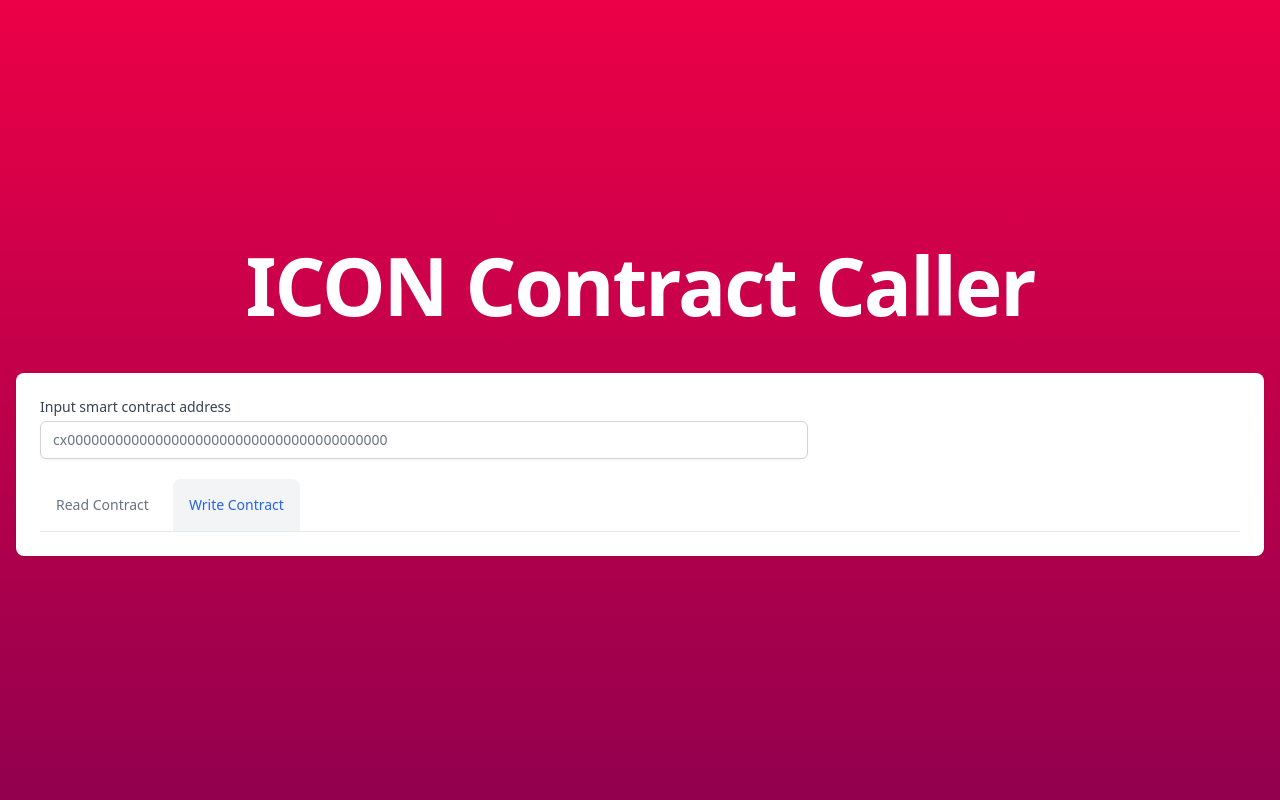
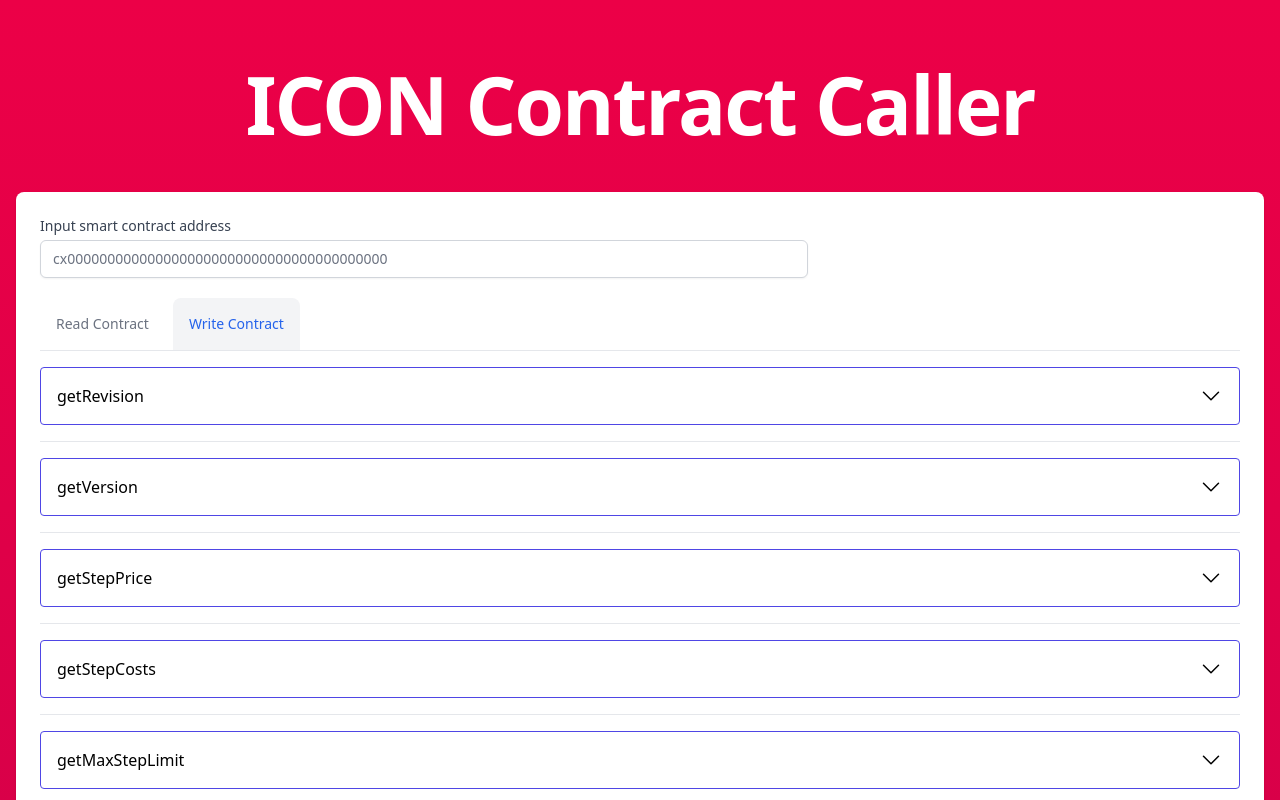
Before and after one commit to Espanicon/icon-contract-caller, a Next.js app: page / in a window 1280 px wide. Shown: the top 800 px of the page. Built offline with nearby package versions, Linux system fonts and the light colour scheme.

Commit message:
building UI

```diff
--- a/src/components/dashboard.tsx
+++ b/src/components/dashboard.tsx
@@ -1,5 +1,5 @@
 import { useState } from "react";
-import type { DashboardPropsType } from "../types";
+import type { DashboardPropsType, MethodItemPropsType } from "../types";
 
 export default function Dashboard({ abi }: DashboardPropsType) {
   return (
@@ -23,6 +23,7 @@
           </div>
         </div>
         <Navbar />
+        <List abi={abi} />
       </div>
     </div>
   );
@@ -74,3 +75,37 @@
     </ul>
   );
 }
+
+function List({ abi }: DashboardPropsType) {
+  return (
+    <ul role="list" className="divide-y divide-gray-200">
+      {abi.map((method, index) => (
+        <li key={`${method.name}-${index}`} className="py-4">
+          <MethodItem method={method} />
+        </li>
+      ))}
+    </ul>
+  );
+}
+
+function MethodItem({ method }: MethodItemPropsType) {
+  return (
+    <div className="flex cursor-pointer rounded border border-indigo-600 p-4">
+      <span className="mr-auto">{method.name}</span>
+      <svg
+        xmlns="http://www.w3.org/2000/svg"
+        fill="none"
+        viewBox="0 0 24 24"
+        strokeWidth={1.5}
+        stroke="currentColor"
+        className="h-6 w-6"
+      >
+        <path
+          strokeLinecap="round"
+          strokeLinejoin="round"
+          d="M19.5 8.25l-7.5 7.5-7.5-7.5"
+        />
+      </svg>
+    </div>
+  );
+}
```
Also changed, not shown: src/types.ts (+7 -1 lines).
